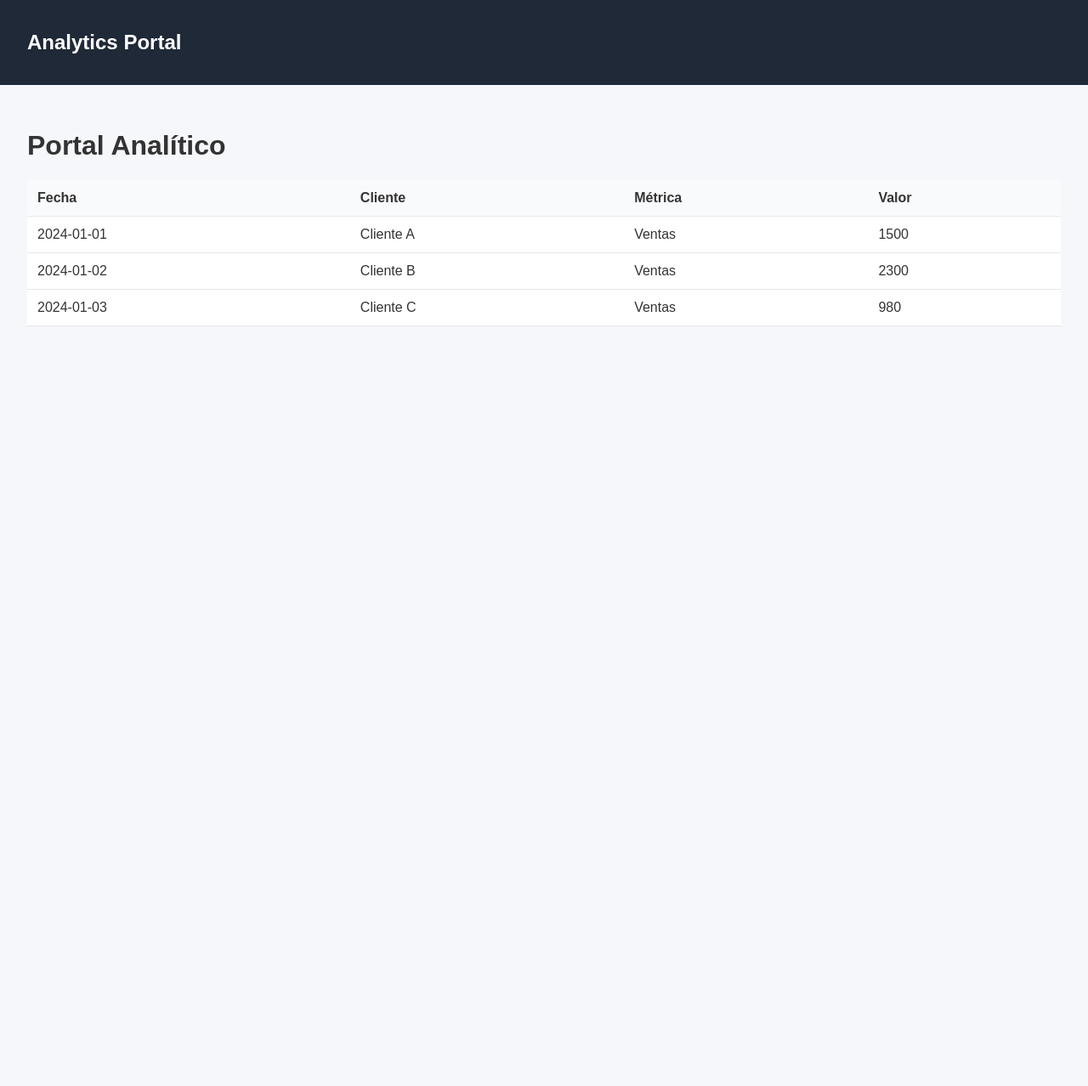
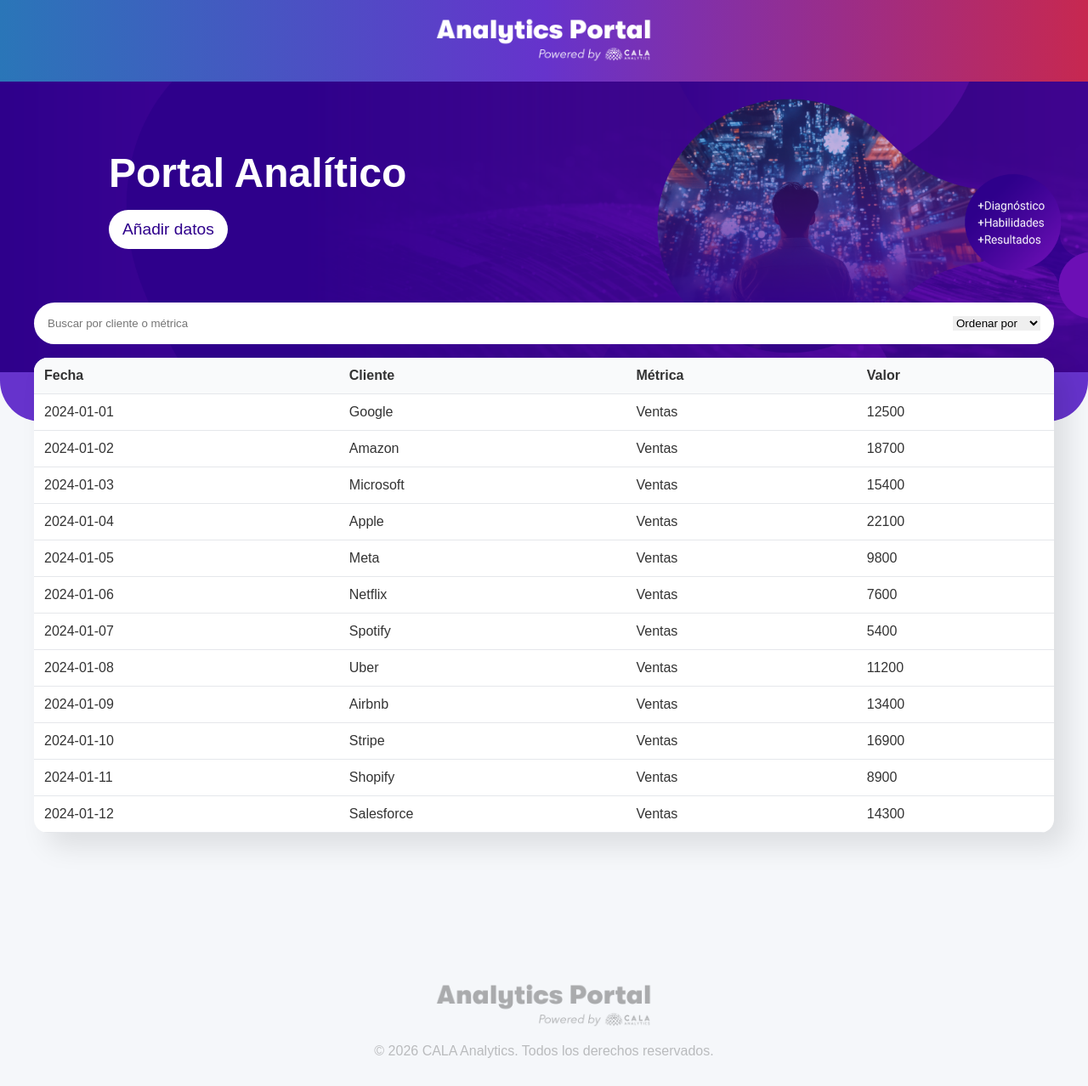
Before and after one commit to EduwinTibataWeb/analytics_portal, a Django app: page / in a window 1280 px wide. Shown: the whole page at 85% size. Before the commit the page ends 384 px from the top, so only its background shows below. Run offline with Django 5.2, Linux system fonts and the light colour scheme.

Commit message:
feat: analytics dashboard with filters, sorting and modal

```diff
--- a/dashboard/views.py
+++ b/dashboard/views.py
@@ -5,25 +5,80 @@ from django.shortcuts import render
 
 def dashboard_view(request):
     data = [
-        {
-            'fecha': '2024-01-01',
-            'cliente': 'Cliente A',
-            'metrica': 'Ventas',
-            'valor': 1500
-        },
-        {
-            'fecha': '2024-01-02',
-            'cliente': 'Cliente B',
-            'metrica': 'Ventas',
-            'valor': 2300
-        },
-        {
-            'fecha': '2024-01-03',
-            'cliente': 'Cliente C',
-            'metrica': 'Ventas',
-            'valor': 980
-        }
-    ]
+    {
+        'fecha': '2024-01-01',
+        'cliente': 'Google',
+        'metrica': 'Ventas',
+        'valor': 12500
+    },
+    {
+        'fecha': '2024-01-02',
+        'cliente': 'Amazon',
+        'metrica': 'Ventas',
+        'valor': 18700
+    },
+    {
+        'fecha': '2024-01-03',
+        'cliente': 'Microsoft',
+        'metrica': 'Ventas',
+        'valor': 15400
+    },
+    {
+        'fecha': '2024-01-04',
+        'cliente': 'Apple',
+        'metrica': 'Ventas',
+        'valor': 22100
+    },
+    {
+        'fecha': '2024-01-05',
+        'cliente': 'Meta',
+        'metrica': 'Ventas',
+        'valor': 9800
+    },
+    {
+        'fecha': '2024-01-06',
+        'cliente': 'Netflix',
+        'metrica': 'Ventas',
+        'valor': 7600
+    },
+    {
+        'fecha': '2024-01-07',
+        'cliente': 'Spotify',
+        'metrica': 'Ventas',
+        'valor': 5400
+    },
+    {
+        'fecha': '2024-01-08',
+        'cliente': 'Uber',
+        'metrica': 'Ventas',
+        'valor': 11200
+    },
+    {
+        'fecha': '2024-01-09',
+        'cliente': 'Airbnb',
+        'metrica': 'Ventas',
+        'valor': 13400
+    },
+    {
+        'fecha': '2024-01-10',
+        'cliente': 'Stripe',
+        'metrica': 'Ventas',
+        'valor': 16900
+    },
+    {
+        'fecha': '2024-01-11',
+        'cliente': 'Shopify',
+        'metrica': 'Ventas',
+        'valor': 8900
+    },
+    {
+        'fecha': '2024-01-12',
+        'cliente': 'Salesforce',
+        'metrica': 'Ventas',
+        'valor': 14300
+    }
+]
+
 
     context = {
         'title': 'Portal Analítico',
--- a/static/css/main.css
+++ b/static/css/main.css
@@ -1,3 +1,8 @@
+* {
+    margin: 0;
+    padding: 0;
+    box-sizing: border-box;
+}
 body {
     margin: 0;
     font-family: Arial, Helvetica, sans-serif;
@@ -5,20 +10,110 @@ body {
     color: #333;
 }
 
-header {
-    background-color: #1f2937;
+.header__container {
+    background-image: linear-gradient(
+                to right,
+                #2a76b8,
+                #6633cc,
+                #c72850
+            );
     color: white;
     padding: 16px 32px;
+    display: flex;
+    justify-content: center;
+    align-items: center;
+}
+.banner__container{
+    width: 100%;
+    background-color: #6633cc;
+    position: relative;
+    box-sizing: border-box;
+    height: 400px;
+    overflow: hidden;
+    border-bottom-left-radius: 3rem;
+    border-bottom-right-radius: 3rem;
+}
+.banner__container figure{
+    margin: 0;
+    padding: 0;
+}
+.banner__text{
+    position: absolute;
+    color: white;
+    top: 5rem;
+    left: 10%;
+}
+.banner__text h1 {
+    font-size: 3rem;
+    margin-bottom: 1rem;
+}
+.banner__btn_primary{
+    background-color: #fff;
+    color: #2E008B;
+    border: none;
+    padding: 12px 16px;
+    font-size: 1.2rem;
+    border-radius: 2rem;
+    cursor: pointer;
+    transition: all 0.3s ease;
+}
+.banner__btn_primary:hover{
+    background-color: #5d3e9d !important;
+    transform: scale(1.1);
+    color: #fff;
+}
+.banner__container img {
+    width: 100%;
+    height: 100%;
+    object-fit: cover;
+    object-position: center;
+}
+.table__container{
+    width: 100%;
+    max-width: 1200px;
+    transform: translateY(-140px);
+    display: flex;
+    justify-content: center;
+    align-items: center;
+    flex-direction: column;
+    margin: auto;
+}
+.table__controls{
+    width: 100%;
+    display: flex;
+    justify-content: center;
+    align-items: center;
+    background-color: #fff;
+    gap: 1rem;
+    padding: 1rem;
+    border-radius: 2rem;
+    margin-bottom: 1rem;
 }
 
-main {
-    padding: 32px;
+.table__controls input{
+    width: 100%;
+    display: inline-block;
+    border: 0;
+}
+.table__controls input:focus{
+    outline: none;
+}
+.table__controls select{
+    border: 0;
 }
 
-table {
+.data__table {
     width: 100%;
     border-collapse: collapse;
     background: white;
+    box-shadow: 1rem 1rem 2rem rgba(0, 0, 0, 0.1);
+    overflow: hidden;
+    border-radius: 1rem;
+}
+
+.data__table th.active {
+    background-color: #a7bbdd;
+    font-weight: 600;
 }
 
 th, td {
@@ -29,4 +124,73 @@ th, td {
 th {
     background-color: #f9fafb;
     text-align: left;
+    cursor: pointer;
 }
+.footer__container{
+    display: flex;
+    justify-content: center;
+    align-items: center;
+    flex-direction: column;
+    opacity: 0.3;
+    padding: 2rem;
+}
+.footer__container img{
+    filter: invert(1);
+    margin-bottom: 1rem;
+}
+
+.modal {
+    display: none;
+    position: fixed;
+    inset: 0;
+    background: rgba(0, 0, 0, 0.5);
+    backdrop-filter: blur(2px);
+    justify-content: center;
+    align-items: center;
+    z-index: 1000;
+}
+
+.modal.show {
+    display: flex;
+}
+
+.modal__content {
+    background: #fff;
+    padding: 2rem;
+    width: 400px;
+    border-radius: 8px;
+}
+
+.modal__content h2 {
+    margin-bottom: 1rem;
+}
+
+.modal__content input {
+    width: 100%;
+    padding: 0.5rem;
+    margin-bottom: 0.75rem;
+    border-radius: 2rem;
+    border: none;
+    background-color: #f3f3f3;
+    padding: 1rem;
+}
+
+.modal__actions {
+    display: flex;
+    justify-content: right;
+    gap: .5rem;
+}
+.modal__actions button {
+    padding: 0.5rem 1rem;
+    border: none;
+    border-radius: 2rem;
+    cursor: pointer;
+}
+.modal__actions button:first-child{
+    background-color: rgb(0, 0, 0);
+    color: #fff;
+}
+.modal__actions button:last-child {
+    background-color: #2E008B;
+    color: #fff;
+}
--- a/templates/base.html
+++ b/templates/base.html
@@ -5,17 +5,25 @@
     <meta charset="UTF-8">
     <title>{% block title %}Analytics Portal{% endblock %}</title>
     <link rel="stylesheet" href="{% static 'css/main.css' %}">
+    <link rel="shortcut icon" href="https://cala-analytics.com/wp-content/uploads/2024/10/favicon.png" type="image/x-icon">
 </head>
+{% load static %}
+<script src="{% static 'js/script.js' %}"></script>
 <body>
 
-<header>
-    <h2>Analytics Portal</h2>
+<header class="header__container">
+    <nav>
+        <img src="{% static 'img/Logo_analytics_portal.webp' %}" alt="CALA Analytics Logo" height="60">
+    </nav>
 </header>
 
 <main>
     {% block content %}
     {% endblock %}
 </main>
-
+<footer class="footer__container">
+    <img src="{% static 'img/Logo_analytics_portal.webp' %}" alt="CALA Analytics Logo" height="60">
+    <p>&copy; 2026 CALA Analytics. Todos los derechos reservados.</p>
+</footer>
 </body>
 </html>
--- a/templates/dashboard/dashboard.html
+++ b/templates/dashboard/dashboard.html
@@ -1,19 +1,44 @@
 {% extends "base.html" %}
+{% load static %}
 
 {% block title %}
 Dashboard | Analytics Portal
 {% endblock %}
 
 {% block content %}
+<section class="banner__container">
+    <div class="banner__text">
         <h1>{{ title }}</h1>
+        <button class="banner__btn_primary">Añadir datos</button>
+    </div>
+    <figure>
+        <img src="{% static 'img/img_analytics_portal.webp' %}" alt="Analytics Banner">
+    </figure>
+</section>
+<section class="table__container">
+    <div class="table__controls">
+        <input
+            type="text"
+            id="searchInput"
+            placeholder="Buscar por cliente o métrica"
+        />
 
-<table>
+        <select id="orderSelect">
+            <option value="">Ordenar por</option>
+            <option value="fecha_desc">Más recientes</option>
+            <option value="fecha_asc">Más antiguas</option>
+            <option value="valor_desc">Mayor valor</option>
+            <option value="valor_asc">Menor valor</option>
+        </select>
+    </div>
+
+    <table class="data__table" id="dataTable">
         <thead>
             <tr>
-            <th>Fecha</th>
-            <th>Cliente</th>
-            <th>Métrica</th>
-            <th>Valor</th>
+                <th data-column="fecha">Fecha</th>
+                <th data-column="cliente">Cliente</th>
+                <th data-column="metrica">Métrica</th>
+                <th data-column="valor">Valor</th>
             </tr>
         </thead>
         <tbody>
@@ -31,4 +56,23 @@ Dashboard | Analytics Portal
             {% endfor %}
         </tbody>
     </table>
+</section>
+<!-- Modal -->
+<div class="modal" id="addDataModal">
+    <div class="modal__content">
+        <h2>Añadir dato</h2>
+
+        <form id="addDataForm">
+            <input type="date" name="fecha" required />
+            <input type="text" name="cliente" placeholder="Cliente" required />
+            <input type="text" name="metrica" placeholder="Métrica" required />
+            <input type="number" name="valor" placeholder="Valor" required />
+
+            <div class="modal__actions">
+                <button type="button" id="closeModal">Cancelar</button>
+                <button type="submit">Guardar</button>
+            </div>
+        </form>
+    </div>
+</div>
 {% endblock %}
```
Also changed, not shown: static/js/script.js (added, +102 -0 lines), README.md, static/img/Logo_analytics_portal.webp (added), static/img/img_analytics_portal.webp (added). Lines whose indentation alone changed are shown as unchanged.
